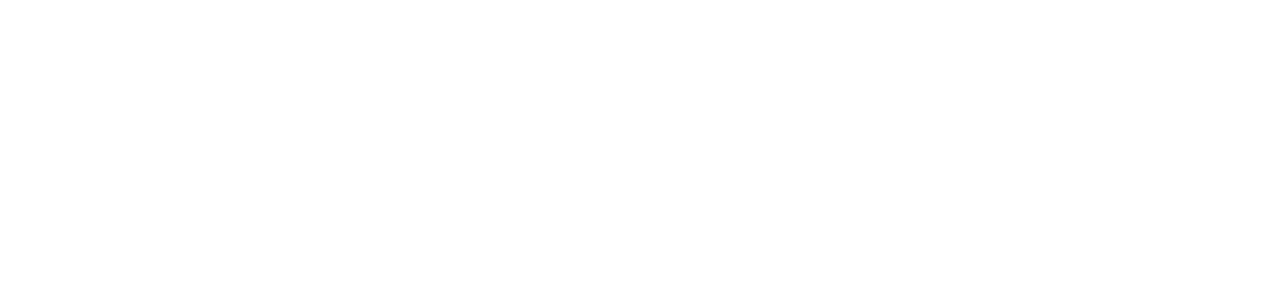
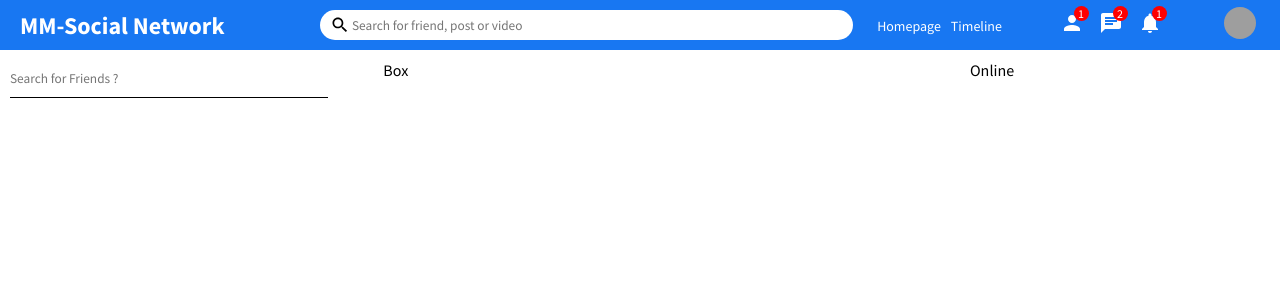
Before and after one commit to Mugundhan-strugglebreaker/Social-Media-Application-Using-Node-js-and-React-Js, a React (Create React App) app in the folder react_js/: page /messenger in a window 1280 px wide. Before the commit this address had no page. Shown: the top 300 px of the page. Built offline with nearby package versions, Linux system fonts and the light colour scheme.

Commit message:
Creating Messenger Structure

```diff
--- a/react_js/src/App.js
+++ b/react_js/src/App.js
@@ -11,6 +11,7 @@
 } from "react-router-dom";
 import { useContext } from "react";
 import { AuthContext } from "./context/AuthContext";
+import Messenger from "./pages/messenger/Messenger";
 
 function App() {
   const {user} = useContext(AuthContext);
@@ -21,6 +22,7 @@
         <Route exact path="/login" element={ user ? <Navigate to="/" /> : <Login/>}/>
         <Route exact path="/profile/:username" element={<Profile/>}/>
         <Route exact path="/register" element={ user ? <Navigate to="/" /> : <Register/>}/>
+        <Route exact path="/messenger" element={ user ?   <Messenger/> :<Navigate to="/" />}/>
       </Routes>
     </Router>
   );
--- /dev/null
+++ b/react_js/src/pages/messenger/Messenger.jsx
@@ -0,0 +1,29 @@
+import "./messenger.css"
+import Topbar from '../../components/topbar/Topbar'
+
+function Messenger() {
+  return (
+      <>
+        <Topbar/>
+        <div className='messenger'>
+            <div className="chatMenu">
+                <div className="chatMenuWrapper">
+                    <input placeholder="Search for Friends ?" className="chatMenuInput"/>
+                </div>
+            </div>
+            <div className="chatBox">
+                <div className="chatBoxWrapper">
+                    Box
+                </div>
+            </div>
+            <div className="chatOnline">
+                <div className="chatOnlineWrapper">
+                    Online
+                </div>
+            </div>
+        </div>
+      </>
+  )
+}
+
+export default Messenger
--- /dev/null
+++ b/react_js/src/pages/messenger/messenger.css
@@ -0,0 +1,23 @@
+.messenger{
+    height: calc(100vh - 70px);
+    display: flex;
+}
+.chatMenu{
+    flex: 3.5;
+}
+.chatBox{
+    flex: 5.5;
+}
+.chatOnline{
+    flex: 3;
+}
+.chatMenuWrapper,.chatBoxWrapper,.chatOnlineWrapper{
+    padding: 10px;
+    height: 100%;
+}
+.chatMenuInput{
+    width: 90%;
+    padding: 10px 0;
+    border: none;
+    border-bottom: 1px solid black;
+}
```
